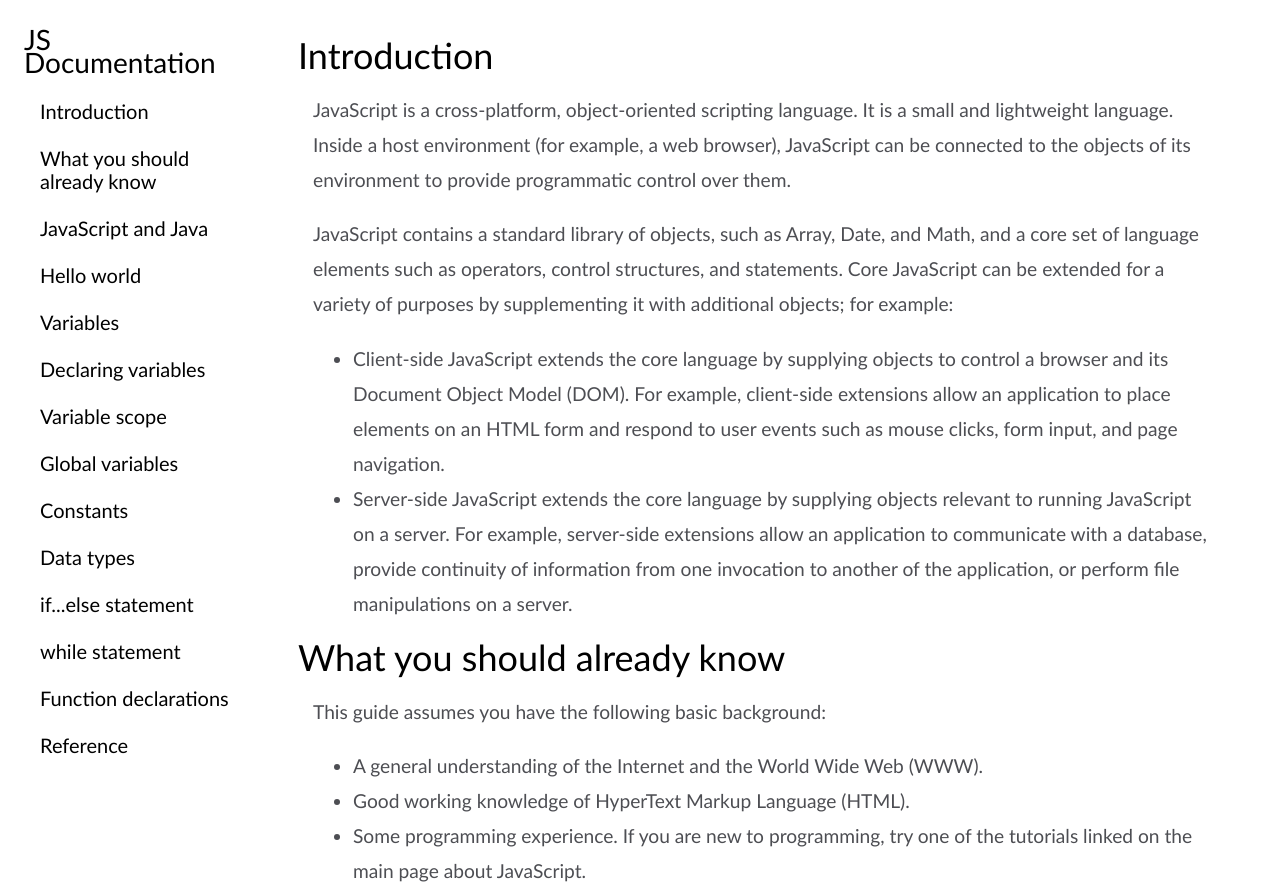
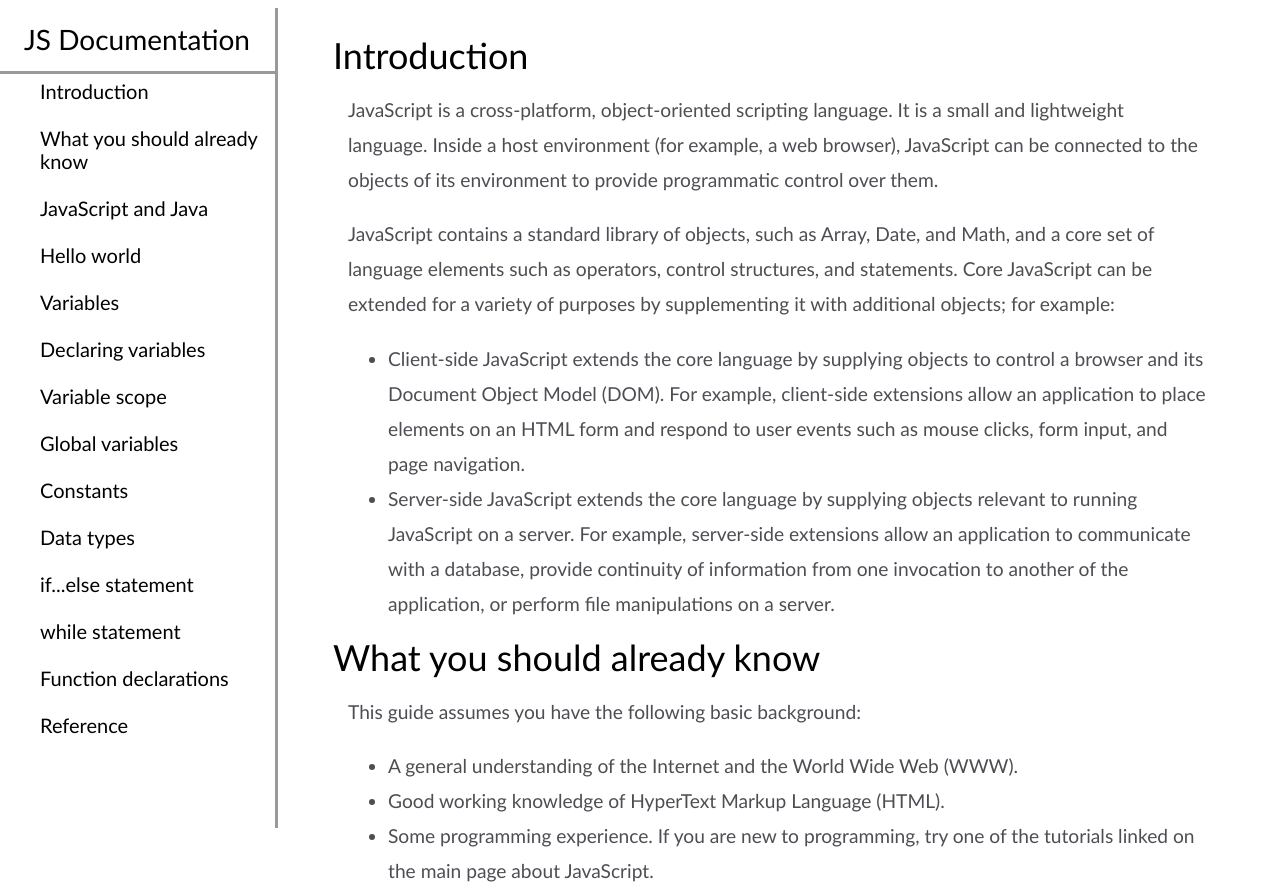
Before and after one commit to saidkaban/technicalDocumentation, a plain HTML site: page index.html in a window 1280 px wide. Shown: the top 891 px of the page. Drawn offline with Linux system fonts and the light colour scheme.

Commit message:
Finalized version

```diff
--- a/style.css
+++ b/style.css
@@ -9,7 +9,7 @@ body {
 /* The sidebar menu */
 #navbar {
   height: 100%; /* Full-height: remove this if you want "auto" height */
-  width: 240px; /* Set the width of the sidebar */
+  width: 275px; /* Set the width of the sidebar */
   position: fixed; /* Fixed Sidebar (stay in place on scroll) */
   top: 200; /* Stay at the top */
   left: 0;
@@ -17,6 +17,8 @@ body {
   overflow-x: hidden; /* Disable horizontal scroll */
   padding-top: 20px;
   line-height: 1.15em;
+  border-right: solid;
+  border-color: rgba(1, 2, 2, 0.4);
 }
 
   /* The navigation menu links */
@@ -28,6 +30,9 @@ body {
 #navbar ul {
   list-style-type: none;
   padding-left: 2.5rem;
+  word-wrap: break-word;
+  border-top: solid;
+  border-color: rgba(1, 2, 2, 0.4);
 }
 
 #navbar li {
@@ -55,7 +60,7 @@ body {
 
 /* Style main content */
 main {
-  margin-left: 240px; /* Same as the width of the sidebar */
+  margin-left: 275px; /* Same as the width of the sidebar */
   padding: 30px 50px 30px 50px;
 }
 
```
